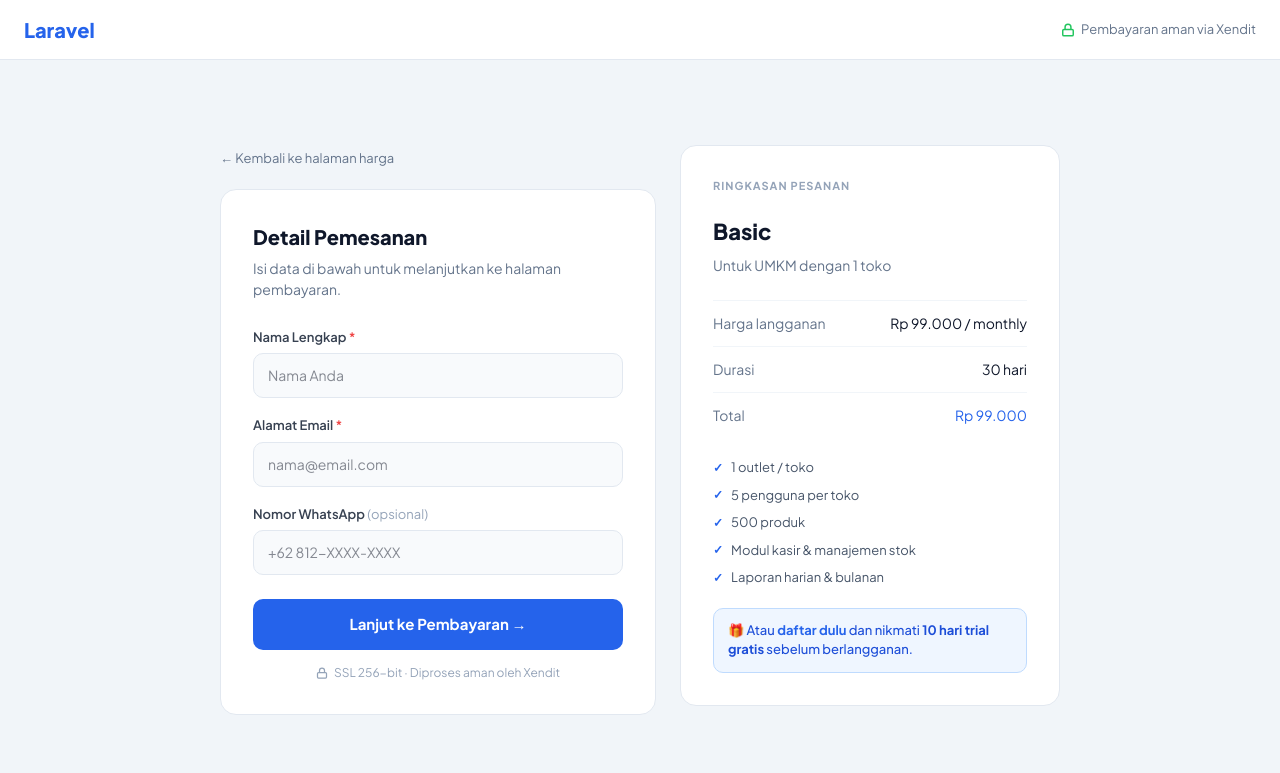
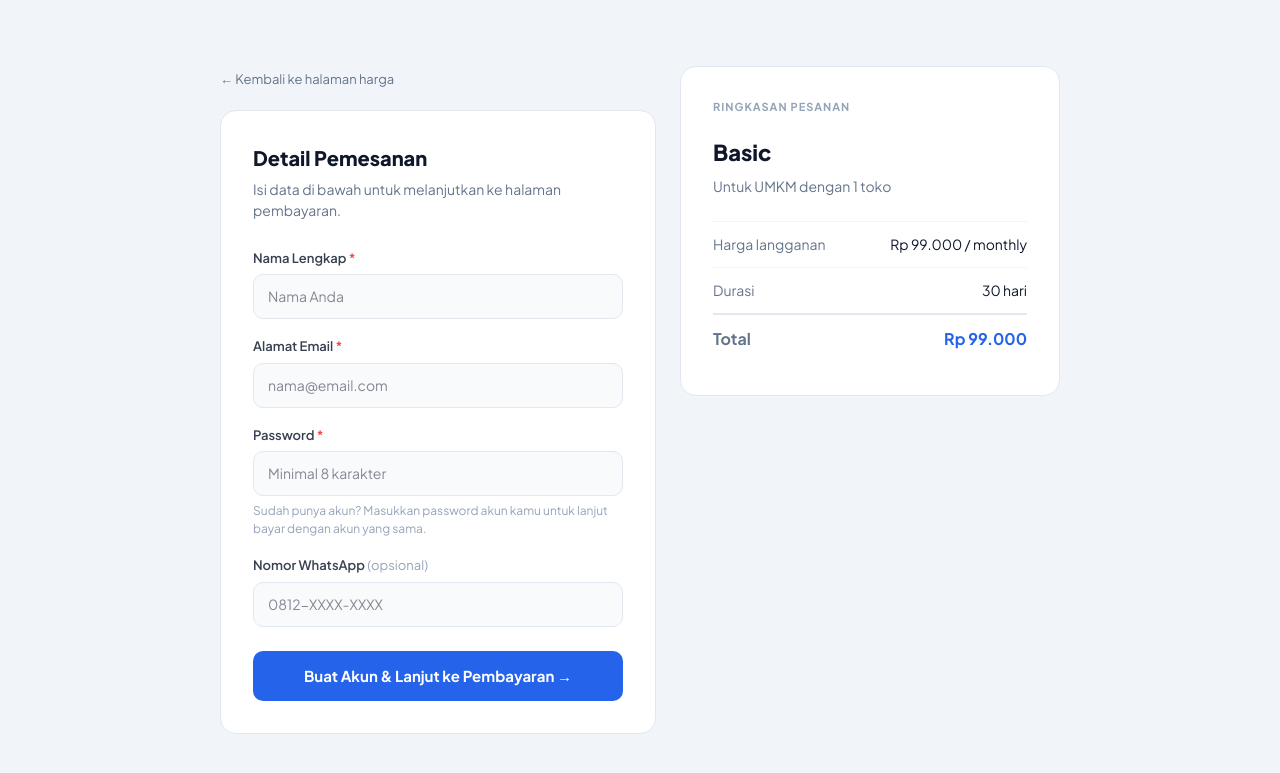
Before and after one commit to diimprasetyos/koatur-minimal, a Laravel app: page /checkout/basic in a window 1280 px wide. Shown: the top 773 px of the page. Run offline with Laravel 12, Linux system fonts and the light colour scheme; data comes from the database, SQL or seed files in the repository; style sheets or scripts are compiled from the project's sources; parts of the project's set-up code (start-up, migrations or seed data) failed here and were passed over.

Commit message:
feat: public checkout + create user after payment

```diff
--- /dev/null
+++ b/app/Http/Controllers/CheckoutController.php
@@ -0,0 +1,175 @@
+<?php
+
+namespace App\Http\Controllers;
+
+use App\Models\Subscription\Subscription;
+use App\Models\Subscription\SubscriptionInvoice;
+use App\Models\Subscription\SubscriptionPlan;
+use App\Models\Tenant;
+use App\Models\User;
+use Illuminate\Http\Request;
+use Illuminate\Support\Facades\DB;
+use Illuminate\Support\Facades\Hash;
+use Illuminate\Support\Facades\Http;
+use Illuminate\Support\Facades\Log;
+use Illuminate\Validation\Rules\Password;
+use Illuminate\Validation\ValidationException;
+use Spatie\Permission\Models\Role;
+
+class CheckoutController extends Controller
+{
+    public function show(string $planSlug)
+    {
+        $plan = SubscriptionPlan::active()
+            ->where('slug', $planSlug)
+            ->where('slug', '!=', 'trial')
+            ->firstOrFail();
+
+        return view('checkout.guest', compact('plan'));
+    }
+
+    public function process(Request $request, string $planSlug)
+    {
+        $plan = SubscriptionPlan::active()
+            ->where('slug', $planSlug)
+            ->where('slug', '!=', 'trial')
+            ->firstOrFail();
+
+        $validated = $request->validate([
+            'name'     => ['required', 'string', 'max:255'],
+            'email'    => ['required', 'email', 'max:255'],
+            'password' => ['required', Password::min(8)],
+            'phone'    => ['nullable', 'string', 'max:20'],
+        ]);
+
+        try {
+            $result = DB::transaction(function () use ($validated, $plan) {
+                $user = User::where('email', $validated['email'])->first();
+
+                if ($user) {
+                    // Email sudah terdaftar -> anggap user lama, validasi password.
+                    if (!Hash::check($validated['password'], $user->password)) {
+                        throw ValidationException::withMessages([
+                            'password' => 'Email ini sudah terdaftar. Masukkan password yang benar untuk melanjutkan.',
+                        ]);
+                    }
+                } else {
+                    $user = User::create([
+                        'name'              => $validated['name'],
+                        'email'             => $validated['email'],
+                        'password'          => Hash::make($validated['password']),
+                        'subscription_plan' => $plan->slug,
+                        'is_active'         => true,
+                    ]);
+
+                    // Tenant dengan nama default, bisa diubah nanti dari admin.
+                    $tenant = Tenant::create([
+                        'name'      => $validated['name'] . ' Store',
+                        'phone'     => $validated['phone'] ?? null,
+                        'is_active' => true,
+                    ]);
+
+                    $user->tenants()->attach($tenant->id);
+                    $user->update(['current_tenant_id' => $tenant->id]);
+
+                    $ownerRole = Role::firstOrCreate(['name' => 'owner', 'guard_name' => 'web']);
+                    $user->assignRole($ownerRole);
+                }
+
+                // Subscription baru dengan status pending -> belum boleh akses admin.
+                $subscription = Subscription::create([
+                    'user_id'              => $user->id,
+                    'subscription_plan_id' => $plan->id,
+                    'status'               => Subscription::STATUS_PENDING,
+                ]);
+
+                $invoiceNumber = SubscriptionInvoice::generateInvoiceNumber();
+
+                $invoice = SubscriptionInvoice::create([
+                    'subscription_id' => $subscription->id,
+                    'user_id'         => $user->id,
+                    'invoice_number'  => $invoiceNumber,
+                    'amount'          => $plan->price,
+                    'status'          => SubscriptionInvoice::STATUS_PENDING,
+                    'payment_method'  => 'xendit',
+                    'period_start'    => now(),
+                    'period_end'      => now()->addDays(30),
+                ]);
+
+                return [$user, $invoice];
+            });
+        } catch (ValidationException $e) {
+            return back()->withInput($request->except('password'))->withErrors($e->errors());
+        }
+
+        [$user, $invoice] = $result;
+
+        $xenditResponse = $this->createXenditInvoice($invoice, $user, $plan);
+
+        if (!$xenditResponse) {
+            return back()
+                ->withInput($request->except('password'))
+                ->withErrors(['checkout' => 'Gagal membuat halaman pembayaran. Silakan coba lagi.']);
+        }
+
+        $invoice->update([
+            'payment_token' => $xenditResponse['id'],
+            'payment_url'   => $xenditResponse['invoice_url'],
+        ]);
+
+        return redirect($xenditResponse['invoice_url']);
+    }
+
+    public function success()
+    {
+        return view('checkout.success');
+    }
+
+    public function failed()
+    {
+        return view('checkout.failed');
+    }
+
+    private function createXenditInvoice(SubscriptionInvoice $invoice, User $user, SubscriptionPlan $plan): ?array
+    {
+        $secretKey = config('xendit.secret_key');
+
+        try {
+            $response = Http::withBasicAuth($secretKey, '')
+                ->post('https://api.xendit.co/v2/invoices', [
+                    'external_id'          => $invoice->invoice_number,
+                    'amount'               => $invoice->amount,
+                    'payer_email'          => $user->email,
+                    'description'          => 'Langganan ' . $plan->name . ' — ' . config('app.name'),
+                    'success_redirect_url' => route('checkout.success'),
+                    'failure_redirect_url' => route('checkout.failed'),
+                    'invoice_duration'     => 86400,
+                    'currency'             => 'IDR',
+                    'customer'             => array_filter([
+                        'given_names'   => $user->name,
+                        'email'         => $user->email,
+                    ]),
+                    'items' => [[
+                        'name'     => 'Langganan ' . $plan->name . ' (1 bulan)',
+                        'quantity' => 1,
+                        'price'    => $plan->price,
+                        'category' => 'Subscription',
+                    ]],
+                ]);
+
+            if ($response->successful()) {
+                return $response->json();
+            }
+
+            Log::error('Checkout: Xendit failed', [
+                'status'   => $response->status(),
+                'response' => $response->json(),
+            ]);
+
+            return null;
+        } catch (\Exception $e) {
+            Log::error('Checkout: exception', ['message' => $e->getMessage()]);
+            return null;
+        }
+    }
+}
--- a/app/Http/Controllers/GuestCheckoutController.php
+++ /dev/null
@@ -1,134 +0,0 @@
-<?php
-
-namespace App\Http\Controllers;
-
-use App\Models\Subscription\SubscriptionInvoice;
-use App\Models\Subscription\SubscriptionPlan;
-use Illuminate\Http\Request;
-use Illuminate\Support\Facades\Http;
-use Illuminate\Support\Facades\Log;
-
-/**
- * GuestCheckoutController
- *
- * Public checkout flow tanpa login — dibuat khusus untuk:
- *  - Verifikasi KYC Xendit (reviewer bisa test tanpa akun)
- *  - Calon customer yang belum daftar tapi ingin lihat halaman bayar
- *
- * Flow:
- *  GET  /checkout/{plan}   → form isi nama & email
- *  POST /checkout/{plan}   → buat Xendit invoice → redirect ke payment URL
- *  GET  /checkout/success  → halaman sukses
- *  GET  /checkout/failed   → halaman gagal
- *
- * CATATAN: Invoice yang dibuat di sini tidak terikat ke User/Subscription manapun
- * (kolom user_id & subscription_id nullable). Ini murni untuk demo/KYC flow.
- */
-class GuestCheckoutController extends Controller
-{
-    public function show(string $planSlug)
-    {
-        $plan = SubscriptionPlan::active()
-            ->where('slug', $planSlug)
-            ->where('slug', '!=', 'trial')
-            ->firstOrFail();
-
-        return view('checkout.guest', compact('plan'));
-    }
-
-    public function process(Request $request, string $planSlug)
-    {
-        $plan = SubscriptionPlan::active()
-            ->where('slug', $planSlug)
-            ->where('slug', '!=', 'trial')
-            ->firstOrFail();
-
-        $validated = $request->validate([
-            'name'  => ['required', 'string', 'max:255'],
-            'email' => ['required', 'email', 'max:255'],
-            'phone' => ['nullable', 'string', 'max:20'],
-        ]);
-
-        $invoiceNumber = SubscriptionInvoice::generateInvoiceNumber();
-
-        $invoice = SubscriptionInvoice::create([
-            'subscription_id' => null,
-            'user_id'         => null,
-            'invoice_number'  => $invoiceNumber,
-            'amount'          => $plan->price,
-            'status'          => SubscriptionInvoice::STATUS_PENDING,
-            'payment_method'  => 'xendit',
-            'period_start'    => now(),
-            'period_end'      => now()->addDays(30),
-        ]);
-
-        $xenditResponse = $this->createXenditInvoice($invoice, $validated, $plan);
-
-        if (!$xenditResponse) {
-            return back()
-                ->withInput()
-                ->withErrors(['checkout' => 'Gagal membuat halaman pembayaran. Silakan coba lagi.']);
-        }
-
-        $invoice->update([
-            'payment_token' => $xenditResponse['id'],
-            'payment_url'   => $xenditResponse['invoice_url'],
-        ]);
-
-        return redirect($xenditResponse['invoice_url']);
-    }
-
-    public function success()
-    {
-        return view('checkout.success');
-    }
-
-    public function failed()
-    {
-        return view('checkout.failed');
-    }
-
-    private function createXenditInvoice(SubscriptionInvoice $invoice, array $customer, SubscriptionPlan $plan): ?array
-    {
-        $secretKey = config('xendit.secret_key');
-
-        try {
-            $response = Http::withBasicAuth($secretKey, '')
-                ->post('https://api.xendit.co/v2/invoices', [
-                    'external_id'          => $invoice->invoice_number,
-                    'amount'               => $invoice->amount,
-                    'payer_email'          => $customer['email'],
-                    'description'          => 'Langganan ' . $plan->name . ' — ' . config('app.name'),
-                    'success_redirect_url' => route('checkout.success'),
-                    'failure_redirect_url' => route('checkout.failed'),
-                    'invoice_duration'     => 86400,
-                    'currency'             => 'IDR',
-                    'customer'             => array_filter([
-                        'given_names'   => $customer['name'],
-                        'email'         => $customer['email'],
-                        'mobile_number' => $customer['phone'] ?? null,
-                    ]),
-                    'items' => [[
-                        'name'     => 'Langganan ' . $plan->name . ' (1 bulan)',
-                        'quantity' => 1,
-                        'price'    => $plan->price,
-                        'category' => 'Subscription',
-                    ]],
-                ]);
-
-            if ($response->successful()) {
-                return $response->json();
-            }
-
-            Log::error('GuestCheckout: Xendit failed', [
-                'status'   => $response->status(),
-                'response' => $response->json(),
-            ]);
-
-            return null;
-        } catch (\Exception $e) {
-            Log::error('GuestCheckout: exception', ['message' => $e->getMessage()]);
-            return null;
-        }
-    }
-}
--- a/app/Http/Controllers/Pos/PrintController.php
+++ b/app/Http/Controllers/Pos/PrintController.php
@@ -37,8 +37,6 @@ class PrintController extends Controller
         $receipt = $this->buildReceiptArray($validated);
         $paperWidthMm = (int) ($validated['paper_width'] ?? env('POS_PAPER_WIDTH', 58));
 
-        // Render HTML → kirim sebagai string (bukan view response)
-        // JS akan buka di tab baru via Blob URL
         $html = view('pos.print.receipt', compact('receipt', 'paperWidthMm'))->render();
 
         return response()->json([
--- a/app/Models/Subscription/Subscription.php
+++ b/app/Models/Subscription/Subscription.php
@@ -31,6 +31,7 @@ class Subscription extends Model
     const STATUS_ACTIVE    = 'active';
     const STATUS_EXPIRED   = 'expired';
     const STATUS_CANCELLED = 'cancelled';
+    const STATUS_PENDING   = 'pending';
 
     // ─── Relations ───────────────────────────────────────────────
 
--- a/resources/views/checkout/failed.blade.php
+++ b/resources/views/checkout/failed.blade.php
@@ -96,7 +96,7 @@
     <div class="card">
         <div class="icon-wrap">✗</div>
         <h1>Pembayaran Gagal</h1>
-        <p>Pembayaran tidak berhasil diproses atau dibatalkan. Tidak ada dana yang ditarik. Silakan coba lagi.</p>
+        <p>Pembayaran tidak berhasil diproses atau dibatalkan. Tidak ada dana yang ditarik. Akun Anda tetap tersimpan — silakan coba bayar lagi.</p>
         <a href="{{ url('/pricing') }}" class="btn">Coba Lagi</a>
         <br>
         <a href="{{ url('/') }}" class="btn-ghost">← Kembali ke Beranda</a>
--- a/resources/views/checkout/guest.blade.php
+++ b/resources/views/checkout/guest.blade.php
@@ -283,22 +283,9 @@
 </head>
 
 <body>
-
-    <div class="topbar">
-        <a href="{{ url('/') }}" class="logo">{{ config('app.name') }}</a>
-        <div class="topbar-secure">
-            <svg width="14" height="14" viewBox="0 0 24 24" fill="none" stroke="currentColor" stroke-width="2.5">
-                <rect x="3" y="11" width="18" height="11" rx="2" />
-                <path d="M7 11V7a5 5 0 0110 0v4" />
-            </svg>
-            Pembayaran aman via Xendit
-        </div>
-    </div>
-
     <div class="page">
         <div class="checkout-wrap">
 
-            {{-- ── Kiri: Form ── --}}
             <div>
                 <a href="{{ url('/pricing') }}" class="back-link">
                     ← Kembali ke halaman harga
@@ -332,27 +319,29 @@
                         </div>
 
                         <div class="field">
+                            <label for="password">Password <span style="color:#ef4444">*</span></label>
+                            <input type="password" id="password" name="password"
+                                placeholder="Minimal 8 karakter"
+                                class="{{ $errors->has('password') ? 'error' : '' }}" required minlength="8">
+                            @error('password')<p class="err-msg">{{ $message }}</p>@enderror
+                            <p style="font-size:12px;color:#94a3b8;margin-top:6px;">
+                                Sudah punya akun? Masukkan password akun kamu untuk lanjut bayar dengan akun yang sama.
+                            </p>
+                        </div>
+
+                        <div class="field">
                             <label for="phone">Nomor WhatsApp <span style="color:#94a3b8;font-weight:400;">(opsional)</span></label>
                             <input type="tel" id="phone" name="phone" value="{{ old('phone') }}"
-                                placeholder="+62 812-XXXX-XXXX">
+                                placeholder="0812-XXXX-XXXX">
                         </div>
 
                         <button type="submit" class="btn-pay" id="payBtn">
-                            Lanjut ke Pembayaran →
+                            Buat Akun & Lanjut ke Pembayaran →
                         </button>
-
-                        <p class="secure-note">
-                            <svg width="12" height="12" viewBox="0 0 24 24" fill="none" stroke="currentColor" stroke-width="2.5">
-                                <rect x="3" y="11" width="18" height="11" rx="2" />
-                                <path d="M7 11V7a5 5 0 0110 0v4" />
-                            </svg>
-                            SSL 256-bit · Diproses aman oleh Xendit
-                        </p>
                     </form>
                 </div>
             </div>
 
-            {{-- ── Kanan: Order Summary ── --}}
             <div class="card">
                 <div class="summary-label">Ringkasan Pesanan</div>
 
@@ -371,22 +360,6 @@
                     <span class="label">Total</span>
                     <span class="val" style="color:#2563eb;">Rp {{ number_format($plan->price, 0, ',', '.') }}</span>
                 </div>
-
-                <ul class="feature-list">
-                    <li>{{ $plan->max_tenants }} outlet / toko</li>
-                    <li>{{ $plan->max_users_per_tenant }} pengguna per toko</li>
-                    <li>{{ $plan->max_products > 0 ? number_format($plan->max_products).' produk' : 'Produk tidak terbatas' }}</li>
-                    <li>Modul kasir & manajemen stok</li>
-                    <li>Laporan harian & bulanan</li>
-                    @if ($plan->hasFeature('export'))
-                    <li>Export laporan (Excel/PDF)</li>
-                    @endif
-                </ul>
-
-                <div class="trial-badge">
-                    🎁 Atau <a href="{{ url('/register') }}" style="color:#2563eb;font-weight:700;">daftar dulu</a>
-                    dan nikmati <strong>10 hari trial gratis</strong> sebelum berlangganan.
-                </div>
             </div>
 
         </div>
--- a/resources/views/checkout/success.blade.php
+++ b/resources/views/checkout/success.blade.php
@@ -96,8 +96,8 @@
     <div class="card">
         <div class="icon-wrap">✓</div>
         <h1>Pembayaran Berhasil!</h1>
-        <p>Terima kasih! Pembayaran Anda telah kami terima. Langganan Anda akan segera aktif. Cek email untuk konfirmasi.</p>
-        <a href="{{ url('/register') }}" class="btn">Buat Akun Sekarang</a>
+        <p>Terima kasih! Pembayaran Anda telah kami terima dan akun Anda sudah aktif. Silakan login menggunakan email & password yang tadi Anda buat.</p>
+        <a href="{{ url('/admin/login') }}" class="btn">Login ke Akun Saya</a>
         <br>
         <a href="{{ url('/') }}" class="btn-ghost">← Kembali ke Beranda</a>
     </div>
--- a/routes/web.php
+++ b/routes/web.php
@@ -63,10 +63,10 @@ Route::get('/pricing', function () {
     return view('landing.pricing', compact('plans'));
 })->name('pricing');
 
-// xendit test flow
+// Checkout publik — pilih produk, buat akun (atau pakai akun lama), lalu bayar
 Route::prefix('checkout')->name('checkout.')->group(function () {
-    Route::get('/success', [\App\Http\Controllers\GuestCheckoutController::class, 'success'])->name('success');
-    Route::get('/failed',  [\App\Http\Controllers\GuestCheckoutController::class, 'failed'])->name('failed');
-    Route::get('/{plan}',  [\App\Http\Controllers\GuestCheckoutController::class, 'show'])->name('show');
-    Route::post('/{plan}', [\App\Http\Controllers\GuestCheckoutController::class, 'process'])->name('process');
+    Route::get('/success', [\App\Http\Controllers\CheckoutController::class, 'success'])->name('success');
+    Route::get('/failed',  [\App\Http\Controllers\CheckoutController::class, 'failed'])->name('failed');
+    Route::get('/{plan}',  [\App\Http\Controllers\CheckoutController::class, 'show'])->name('show');
+    Route::post('/{plan}', [\App\Http\Controllers\CheckoutController::class, 'process'])->name('process');
 });
```
Also changed, not shown: resources/views/landing/pricing.blade.php (+1 -51 lines).
